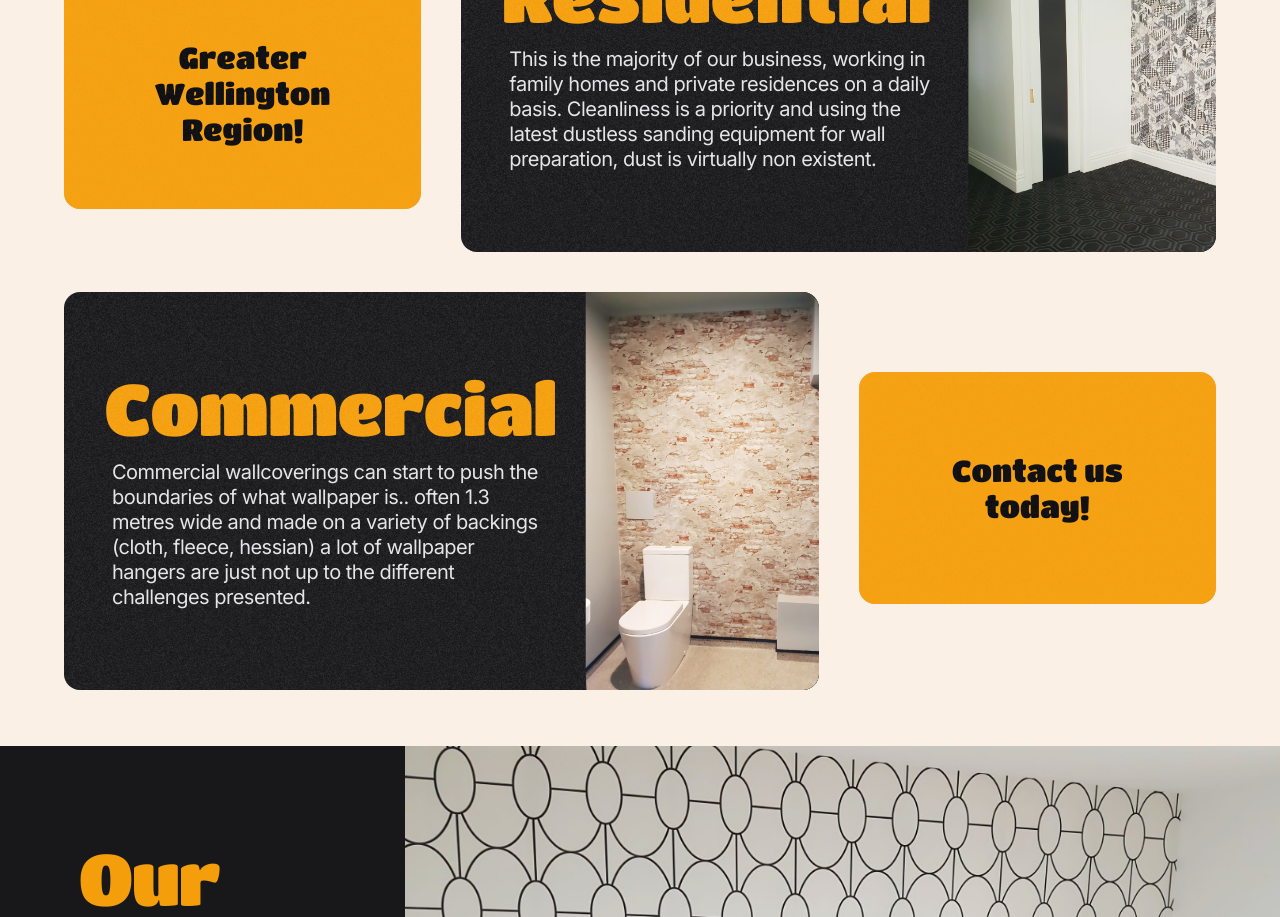
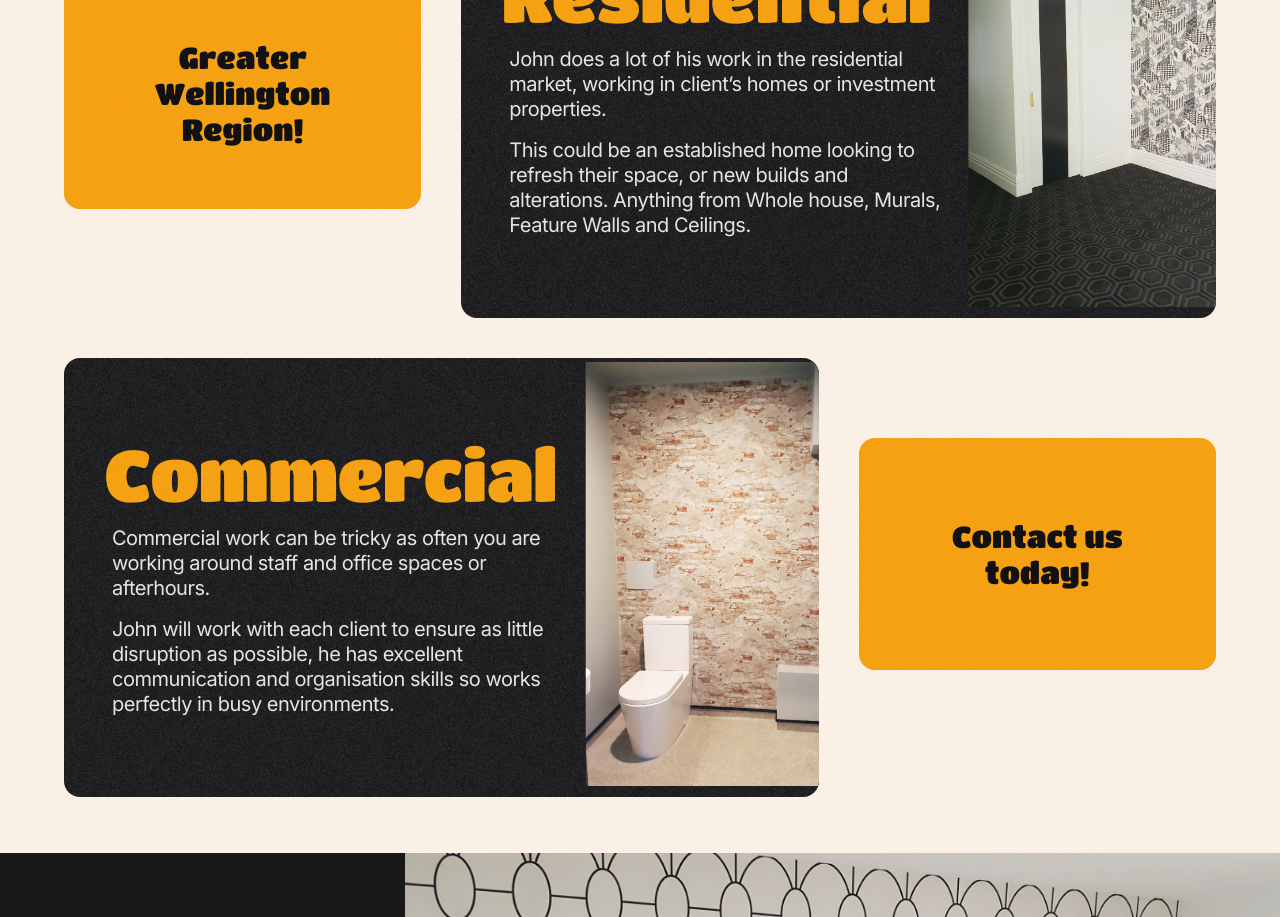
Before and after one commit to matthew-ranford/strictly-paper, a Next.js app: page / in a window 1280 px wide. Shown: the part 1520-2437 px from the top of the page. Built offline with nearby package versions, Linux system fonts and the light colour scheme.

Commit message:
Added new paragraph wordings to Services component

```diff
--- a/app/components/Services.tsx
+++ b/app/components/Services.tsx
@@ -60,10 +60,13 @@ export default function Services() {
                 </h2>
               </div>
               <p className="pt-4 px-2 text-left text-xl 2xl:text-xl bigger-screens:text-2xl leading-tight tracking-tight text-zinc-200">
-                This is the majority of our business, working in family homes
-                and private residences on a daily basis. Cleanliness is a
-                priority and using the latest dustless sanding equipment for
-                wall preparation, dust is virtually non existent.
+                John does a lot of his work in the residential market, working
+                in client’s homes or investment properties.
+              </p>
+              <p className="pt-4 px-2 text-left text-xl 2xl:text-xl bigger-screens:text-2xl leading-tight tracking-tight text-zinc-200">
+                This could be an established home looking to refresh their
+                space, or new builds and alterations. Anything from Whole house,
+                Murals, Feature Walls and Ceilings.
               </p>
             </div>
             <Image
@@ -71,7 +74,7 @@ export default function Services() {
               width={800}
               height={500}
               alt="Wallpaper | Wallpapering in a residential home"
-              className="absolute -right-4 top-0 lg:-right-[38%] bigger-screens:-right-[25%] -bottom-10 object-contain hidden lg:block"
+              className="absolute -right-4 top-1 lg:-right-[38%] bigger-screens:-right-[25%] -bottom-10 object-contain hidden lg:block"
             />
           </WobbleCard>
           <WobbleCard
@@ -85,10 +88,13 @@ export default function Services() {
                 </h2>
               </div>
               <p className="pt-4 px-2 text-left text-xl 2xl:text-xl bigger-screens:text-2xl leading-tight tracking-tight text-zinc-200">
-                Commercial wallcoverings can start to push the boundaries of
-                what wallpaper is.. often 1.3 metres wide and made on a variety
-                of backings (cloth, fleece, hessian) a lot of wallpaper hangers
-                are just not up to the different challenges presented.
+                Commercial work can be tricky as often you are working around
+                staff and office spaces or afterhours.
+              </p>
+              <p className="pt-4 px-2 text-left text-xl 2xl:text-xl bigger-screens:text-2xl leading-tight tracking-tight text-zinc-200">
+                John will work with each client to ensure as little disruption
+                as possible, he has excellent communication and organisation
+                skills so works perfectly in busy environments.
               </p>
             </div>
             <Image
@@ -96,7 +102,7 @@ export default function Services() {
               width={800}
               height={500}
               alt="Wallpaper | Wallpapering for a commercial business"
-              className="absolute -right-4 top-0 lg:-right-[40%] bigger-screens:-right-[25%] -bottom-10 object-contain hidden lg:block"
+              className="absolute -right-4 top-1 lg:-right-[40%] bigger-screens:-right-[25%] -bottom-10 object-contain hidden lg:block"
             />
           </WobbleCard>
           <a href="#contact">
```
